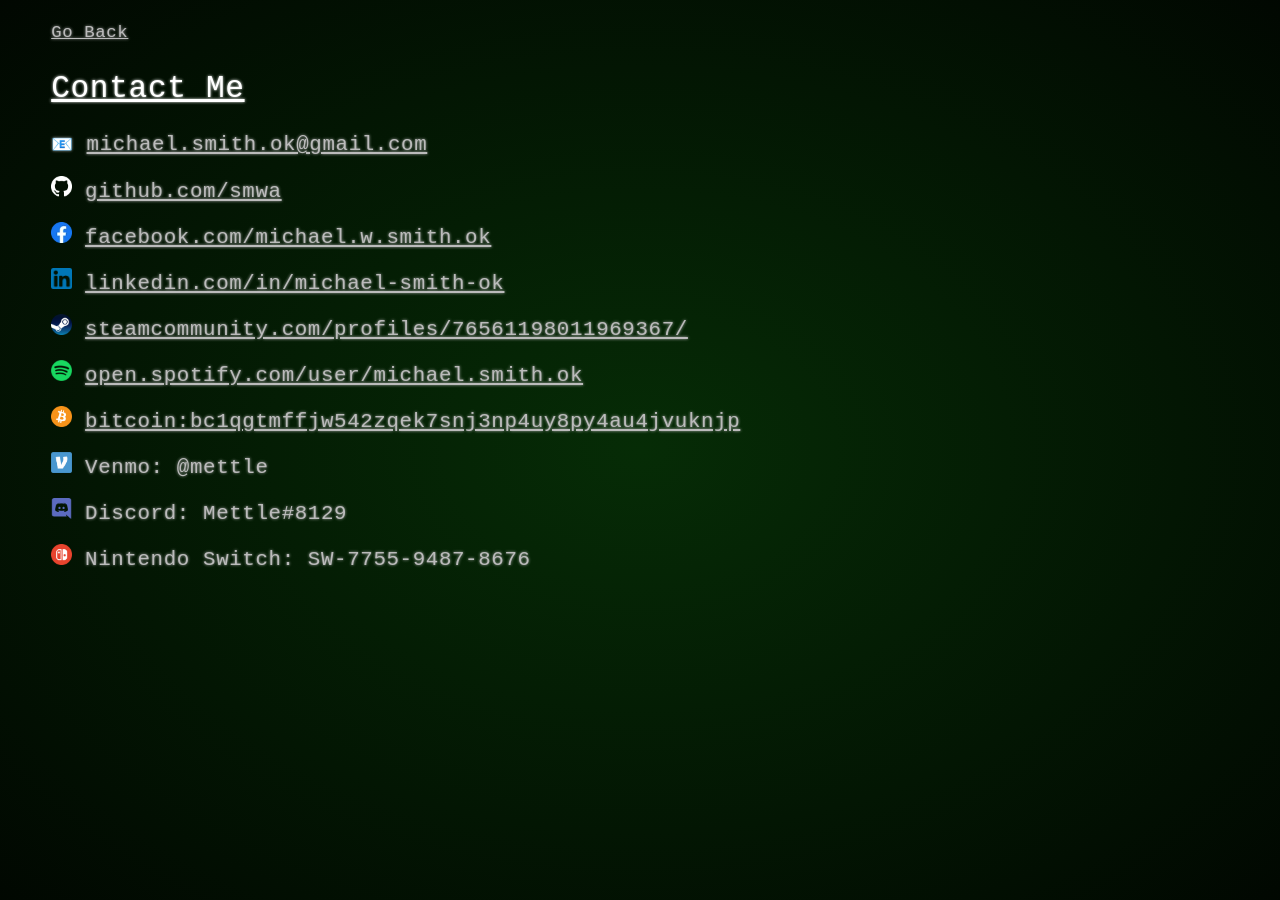
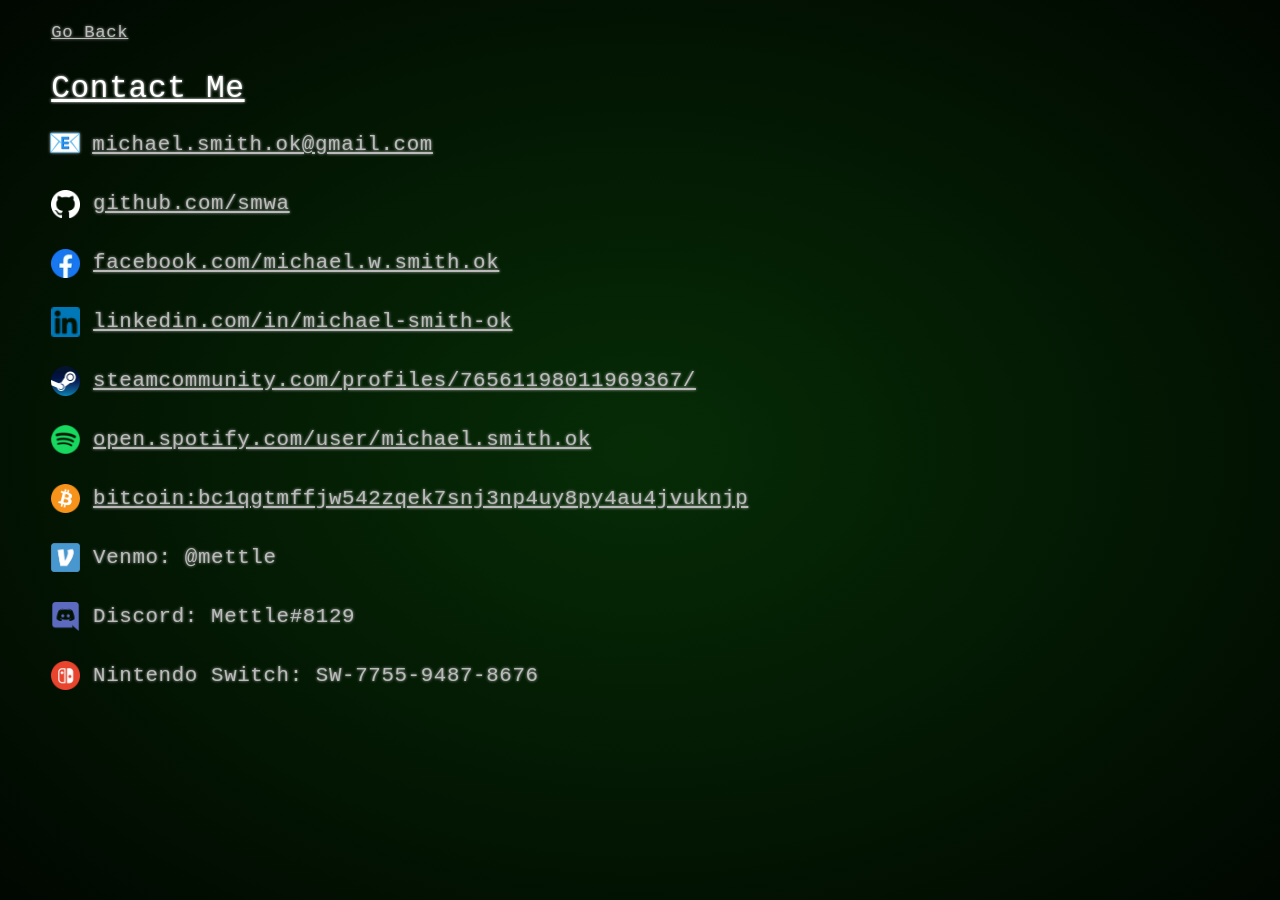
Before and after one commit to smwa/smwa.github.io, a Jekyll site: the page built from contact_me.html, in a window 1280 px wide. Built offline with Jekyll 4.4.1, drawn with Linux system fonts in a browser that asks for light colours.

Commit message:
Fix icons

```diff
--- a/assets/css/index.css
+++ b/assets/css/index.css
@@ -123,15 +123,22 @@
 }
 
 .contact {
-    padding-bottom: 15px;
+    padding-bottom: 1.8rem;
+    display: flex;
+    align-items: center;
+    word-break: break-all;
 }
 
-.contact .small {
-  font-size: 0.85rem;
+.contact small {
+  font-size: 1.7rem;
+  padding-right: 0.6rem;
+  margin-left: -0.2rem;
 }
 
-.contact img {
-    height: 1em;
+.contact :first-child:not(small) {
+    height: auto;
+    width: 1.4em;
+    padding-right: 0.8rem;
 }
 
 body {
--- a/contact_me.html
+++ b/contact_me.html
@@ -4,19 +4,52 @@
 ---
 <h2>Contact Me</h2>
 
-<div class="contact"><small>📧</small> <a href="mailto:michael.smith.ok@gmail.com" target="_blank">michael.smith.ok@gmail.com</a></div>
-<div class="contact"><img src="{{ site.baseurl }}/assets/icons/GitHub-Mark-Light-32px.png"> <a href="https://github.com/smwa/"
-        target="_blank">github.com/smwa</a></div>
-<div class="contact"><img src="{{ site.baseurl }}/assets/icons/facebook_32.png"> <a href="https://www.facebook.com/michael.w.smith.ok/"
-        target="_blank">facebook.com/michael.w.smith.ok</a></div>
-<div class="contact"><img src="{{ site.baseurl }}/assets/icons/linkedin.png"> <a href="https://linkedin.com/in/michael-smith-ok"
-        target="_blank">linkedin.com/in/michael-smith-ok</a></div>
-<div class="contact"><img src="{{ site.baseurl }}/assets/icons/steam.png"> <a href="https://steamcommunity.com/profiles/76561198011969367/"
-        target="_blank">steamcommunity.com/profiles/76561198011969367/</a></div>
-<div class="contact"><img src="{{ site.baseurl }}/assets/icons/spotify.png"> <a href="https://open.spotify.com/user/michael.smith.ok"
-        target="_blank">open.spotify.com/user/michael.smith.ok</a></div>
-<div class="contact"><img src="{{ site.baseurl }}/assets/icons/bitcoin.png"> <a href="bitcoin:bc1qgtmffjw542zqek7snj3np4uy8py4au4jvuknjp"
-        target="_blank">bitcoin:bc1qgtmffjw542zqek7snj3np4uy8py4au4jvuknjp</a></div>
-<div class="contact"><img src="{{ site.baseurl }}/assets/icons/venmo.png"> Venmo: @mettle</div>
-<div class="contact"><img src="{{ site.baseurl }}/assets/icons/discord.png"> Discord: Mettle#8129</div>
-<div class="contact"><img src="{{ site.baseurl }}/assets/icons/nintendo.png"> Nintendo Switch: SW-7755-9487-8676</div>
+<div class="contact">
+  <small>📧</small>
+  <a href="mailto:michael.smith.ok@gmail.com" target="_blank">michael.smith.ok@gmail.com</a>
+</div>
+
+<div class="contact">
+  <img src="{{ site.baseurl }}/assets/icons/GitHub-Mark-Light-32px.png">
+  <a href="https://github.com/smwa/" target="_blank">github.com/smwa</a>
+</div>
+
+<div class="contact">
+  <img src="{{ site.baseurl }}/assets/icons/facebook_32.png">
+  <a href="https://www.facebook.com/michael.w.smith.ok/" target="_blank">facebook.com/michael.w.smith.ok</a>
+</div>
+
+<div class="contact">
+  <img src="{{ site.baseurl }}/assets/icons/linkedin.png">
+  <a href="https://linkedin.com/in/michael-smith-ok" target="_blank">linkedin.com/in/michael-smith-ok</a>
+</div>
+
+<div class="contact">
+  <img src="{{ site.baseurl }}/assets/icons/steam.png">
+  <a href="https://steamcommunity.com/profiles/76561198011969367/" target="_blank">steamcommunity.com/profiles/76561198011969367/</a>
+</div>
+
+<div class="contact">
+  <img src="{{ site.baseurl }}/assets/icons/spotify.png">
+  <a href="https://open.spotify.com/user/michael.smith.ok" target="_blank">open.spotify.com/user/michael.smith.ok</a>
+</div>
+
+<div class="contact">
+  <img src="{{ site.baseurl }}/assets/icons/bitcoin.png">
+  <a href="bitcoin:bc1qgtmffjw542zqek7snj3np4uy8py4au4jvuknjp" target="_blank">bitcoin:bc1qgtmffjw542zqek7snj3np4uy8py4au4jvuknjp</a>
+</div>
+
+<div class="contact">
+  <img src="{{ site.baseurl }}/assets/icons/venmo.png">
+  <span>Venmo: @mettle</span>
+</div>
+
+<div class="contact">
+  <img src="{{ site.baseurl }}/assets/icons/discord.png">
+  <span>Discord: Mettle#8129</span>
+</div>
+
+<div class="contact">
+  <img src="{{ site.baseurl }}/assets/icons/nintendo.png">
+  <span>Nintendo Switch: SW-7755-9487-8676</span>
+</div>
--- a/resume.html
+++ b/resume.html
@@ -52,7 +52,7 @@
   to get a better understanding of the business-side of my world.
   My capstone project let me work with 2 other graduates developing a Java-based web application
   to help the college handle students and their course dependencies:
-  <a href="https://github.com/smwa/courses">Courses</a>
+  <a href="https://github.com/smwa/courses" target="_blank">Courses</a>
 </p>
 
 <p>
```
